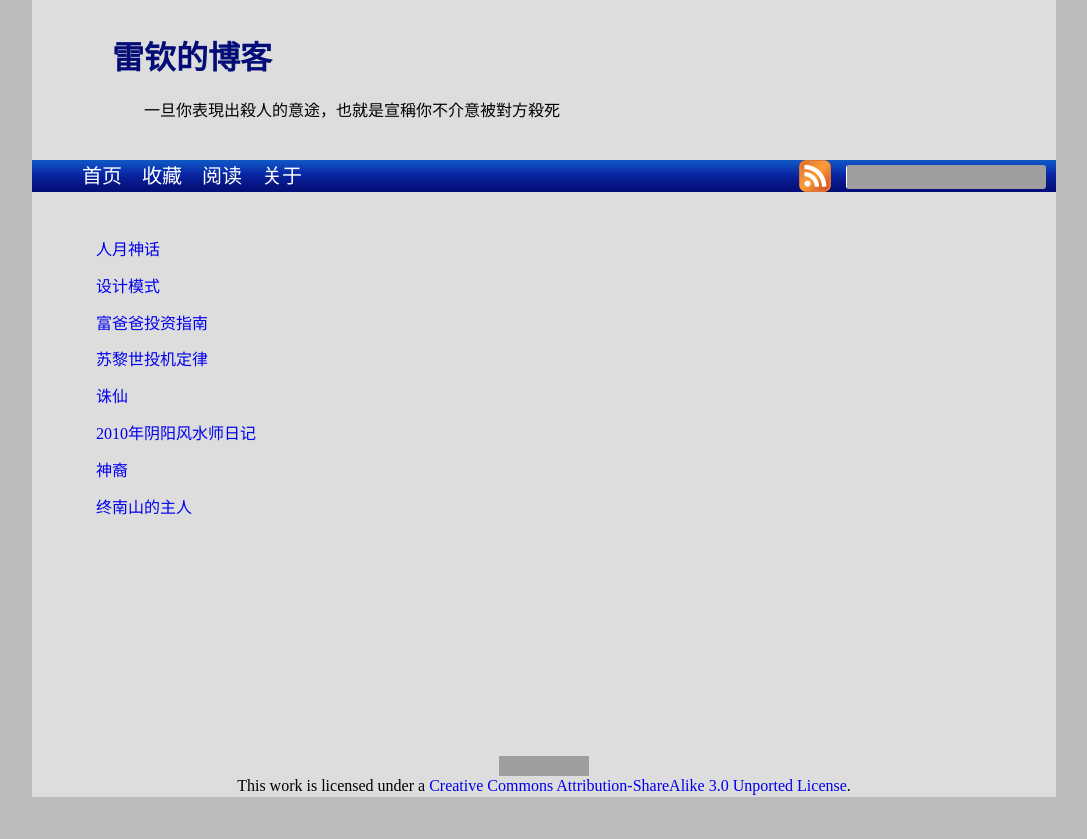
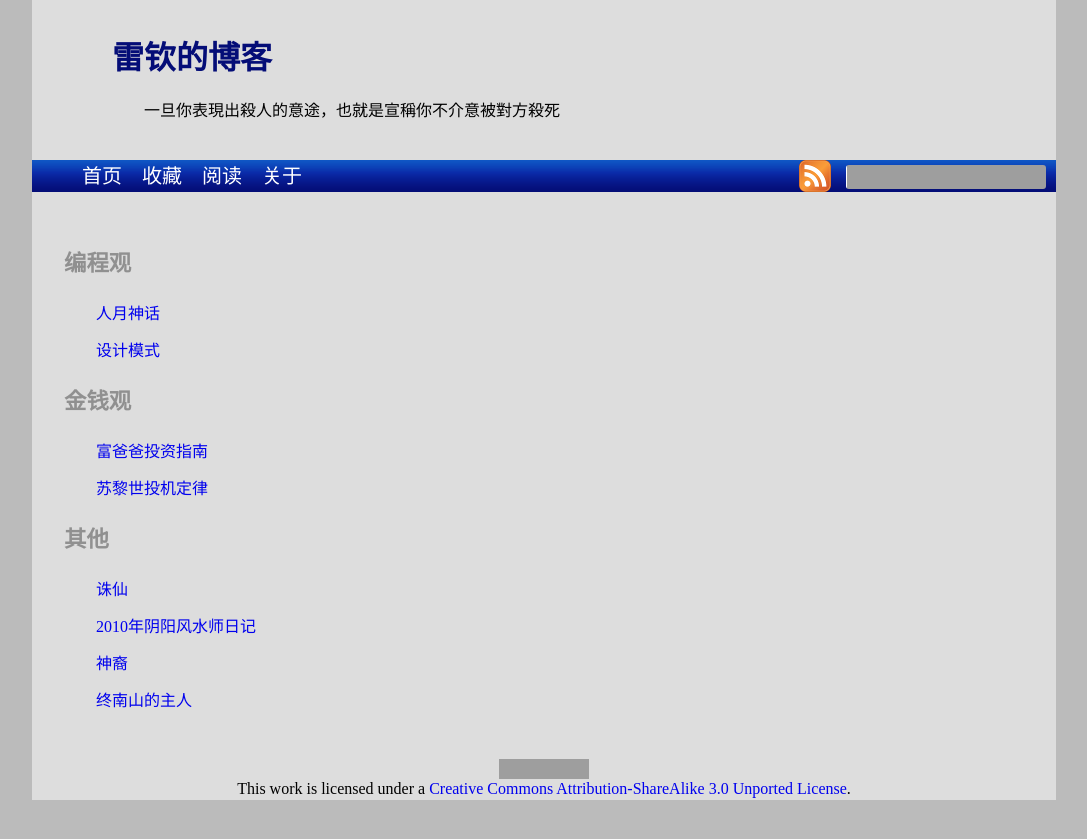
Before and after one commit to leiqin/leiqin.github.io, a Jekyll site: the page built from yuedu.markdown, in a window 1280 px wide. Shown: the top 839 px of the page, without its empty margins (96-1183 px from the left). Built offline with Jekyll 4.4.1, drawn with Linux system fonts in a browser that asks for light colours; nearby versions of some CDN libraries; comment, search, counter and statistics services are not loaded; grey boxes are pictures that could not be loaded.

Commit message:
给阅读的书增加分类

```diff
--- a/yuedu.markdown
+++ b/yuedu.markdown
@@ -1,14 +1,20 @@
 ---
 layout: index
 ---
+
+#### 编程观
 
 [人月神话](http://book.douban.com/subject/2230248/)
 
 [设计模式](http://book.douban.com/subject/1052241/)
 
+#### 金钱观
+
 [富爸爸投资指南](http://book.douban.com/subject/1031634/)
 
 [苏黎世投机定律](http://book.douban.com/subject/2052897/)
+
+#### 其他
 
 [诛仙](http://www.huanxia.com/book1425.html)
 
```
